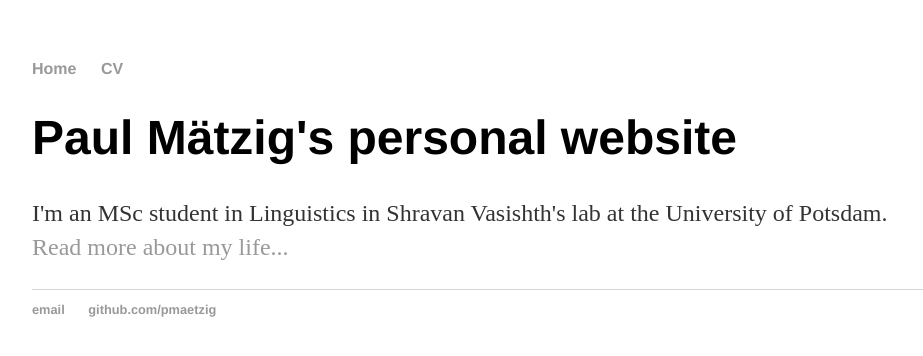
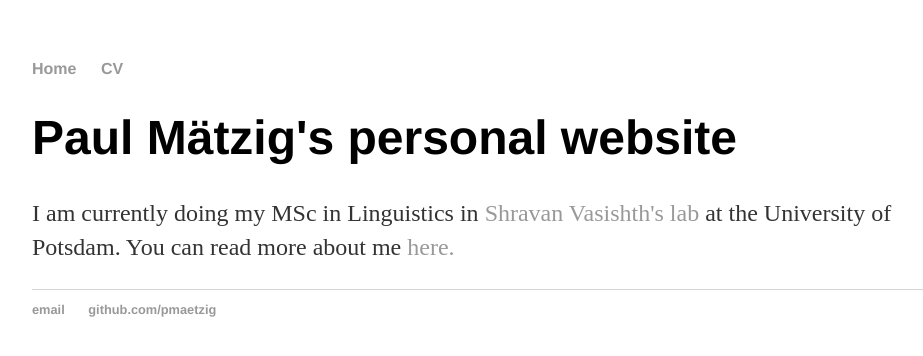
Before and after one commit to pmaetzig/pmaetzig.github.io, a Jekyll site: the page built from index.html, in a window 1280 px wide. Shown: the top 356 px of the page, without its empty margins (160-1083 px from the left). Built offline with Jekyll 4.4.1, drawn with Linux system fonts in a browser that asks for light colours.

Commit message:
updated index.html

```diff
--- a/index.html
+++ b/index.html
@@ -4,5 +4,5 @@ title: Paul Mätzig
 ---
 <div class="blurb">
   <h1>Paul Mätzig's personal website</h1>
-  <p>I'm an MSc student in Linguistics in Shravan Vasishth's lab at the University of Potsdam. <a href="/about">Read more about my life...</a></p>
+  <p>I am currently doing my MSc in Linguistics in <a href*"http://www.ling.uni-potsdam.de/~vasishth/">Shravan Vasishth's lab</a> at the University of Potsdam. You can read more about me <a href="/cv">here.</a></p>
 </div><!-- /.blurb -->
```
